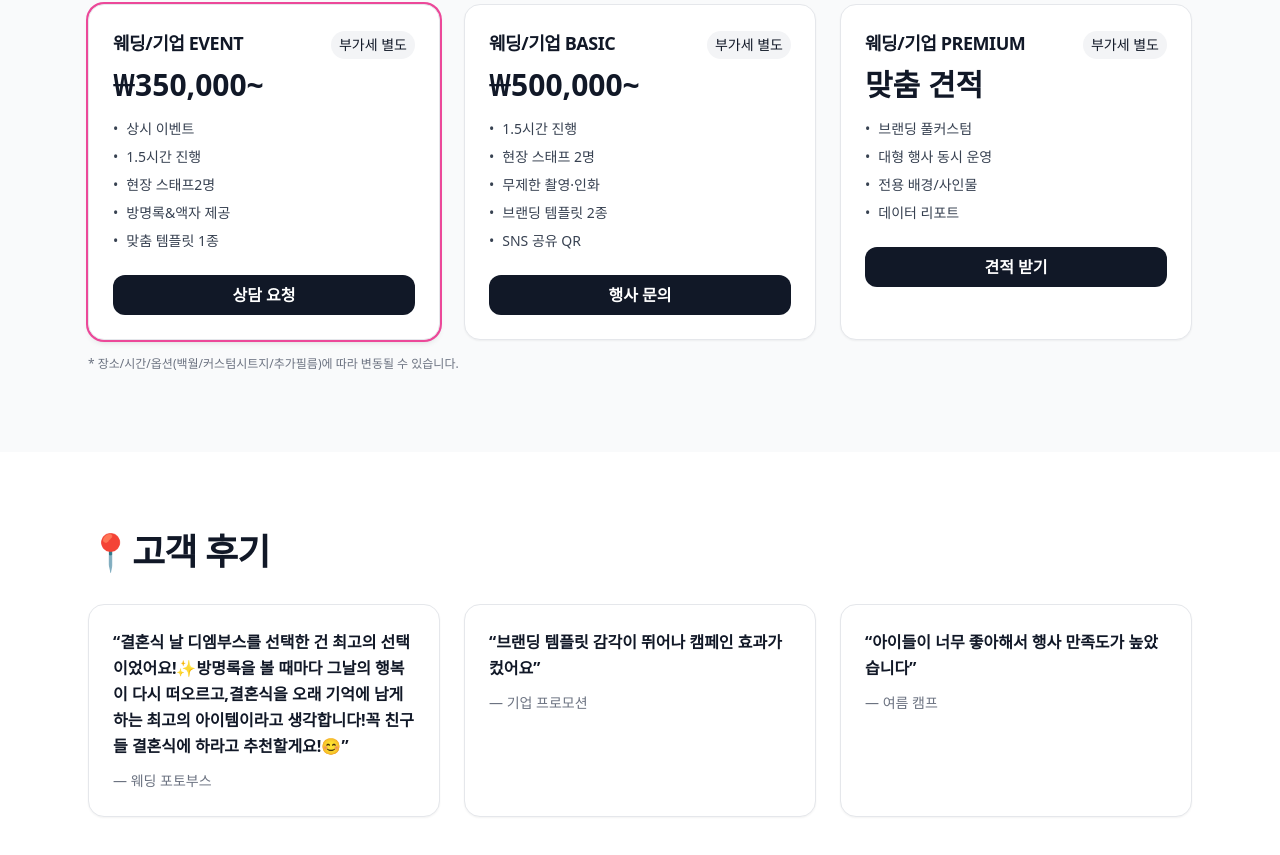
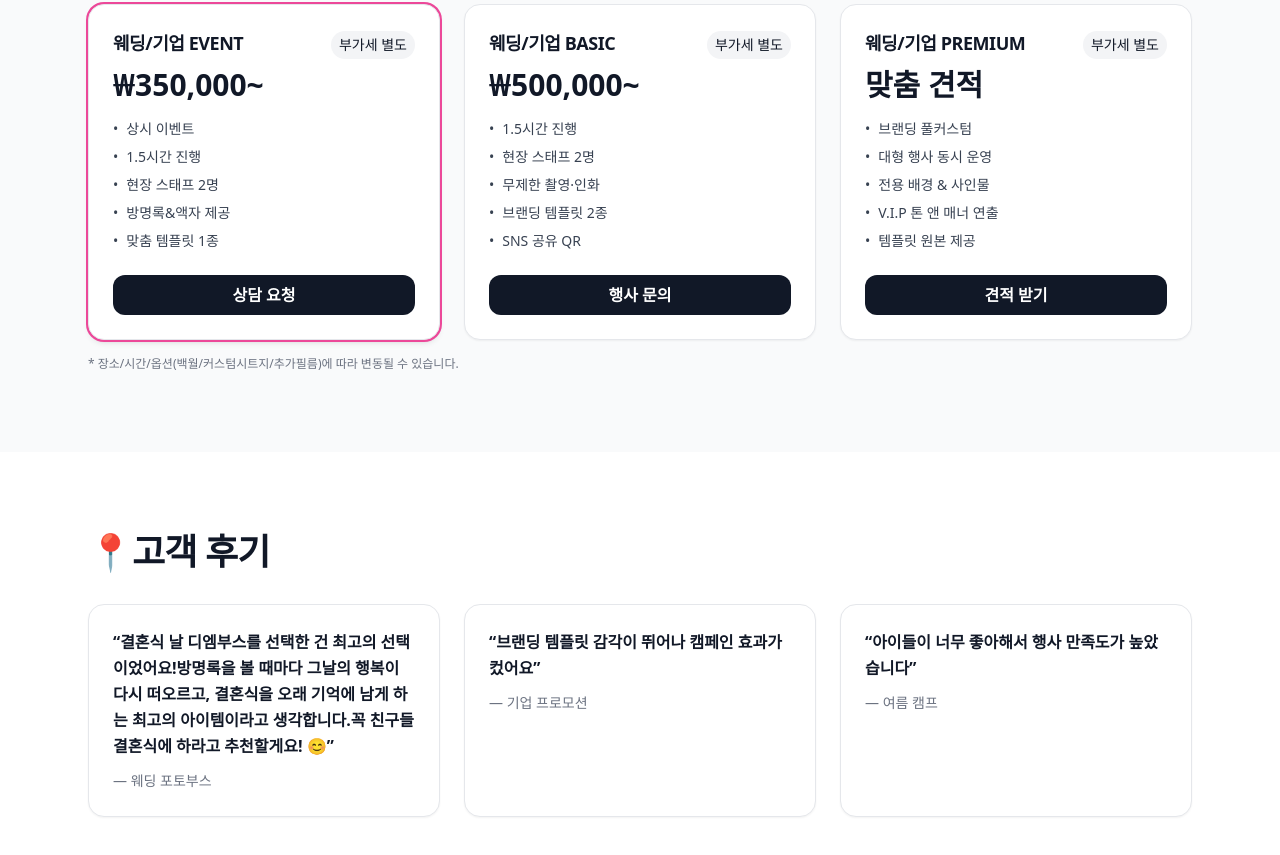
Before and after one commit to dm-booth/dmbooth, a Next.js app: page / in a window 1280 px wide. Shown: the part 5072-5927 px from the top of the page. Built offline with nearby package versions, Linux system fonts and the light colour scheme.

Commit message:
Update page.tsx

```diff
--- a/app/page.tsx
+++ b/app/page.tsx
@@ -229,7 +229,7 @@ export default function HomePage() {
               name="웨딩/기업 EVENT"
               price="₩350,000~"
               highlight
-              bullets={["상시 이벤트", "1.5시간 진행", "현장 스태프2명", "방명록&액자 제공", "맞춤 템플릿 1종"]}
+              bullets={["상시 이벤트", "1.5시간 진행", "현장 스태프 2명", "방명록&액자 제공", "맞춤 템플릿 1종"]}
               cta="상담 요청"
             />
             <PriceCard
@@ -241,7 +241,7 @@ export default function HomePage() {
             <PriceCard
               name="웨딩/기업 PREMIUM"
               price="맞춤 견적"
-              bullets={["브랜딩 풀커스텀", "대형 행사 동시 운영", "전용 배경/사인물", "데이터 리포트"]}
+              bullets={["브랜딩 풀커스텀", "대형 행사 동시 운영", "전용 배경 & 사인물", "V.I.P 톤 앤 매너 연출", "템플릿 원본 제공"]}
               cta="견적 받기"
             />
           </div>
@@ -254,8 +254,15 @@ export default function HomePage() {
         <div className="max-w-6xl mx-auto px-6">
           <h2 className="text-3xl md:text-4xl font-extrabold tracking-tight">📍고객 후기</h2>
           <div className="grid md:grid-cols-3 gap-6 mt-8">
-            {[
-              { q: "결혼식 날 디엠부스를 선택한 건 최고의 선택이었어요!✨방명록을 볼 때마다 그날의 행복이 다시 떠오르고,결혼식을 오래 기억에 남게 하는 최고의 아이템이라고 생각합니다!꼭 친구들 결혼식에 하라고 추천할게요!😊", a: "웨딩 포토부스" },
+           {[
+    {
+      q: [
+        "결혼식 날 디엠부스를 선택한 건 최고의 선택이었어요!",
+        "방명록을 볼 때마다 그날의 행복이 다시 떠오르고, 결혼식을 오래 기억에 남게 하는 최고의 아이템이라고 생각합니다.",
+        "꼭 친구들 결혼식에 하라고 추천할게요! 😊",
+      ],
+      a: "웨딩 포토부스",
+    },
               { q: "브랜딩 템플릿 감각이 뛰어나 캠페인 효과가 컸어요", a: "기업 프로모션" },
               { q: "아이들이 너무 좋아해서 행사 만족도가 높았습니다", a: "여름 캠프" },
             ].map((r, i) => (
```
